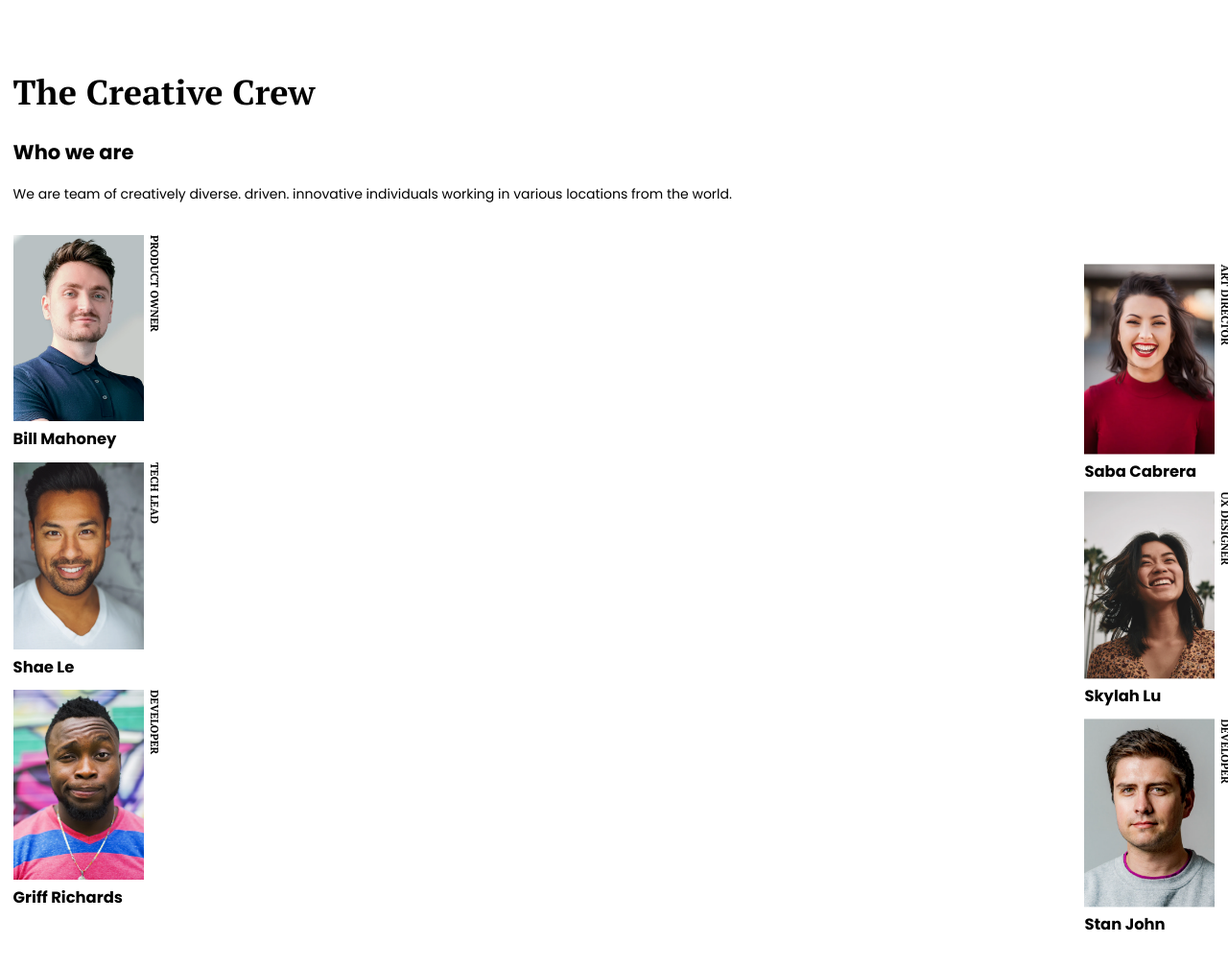
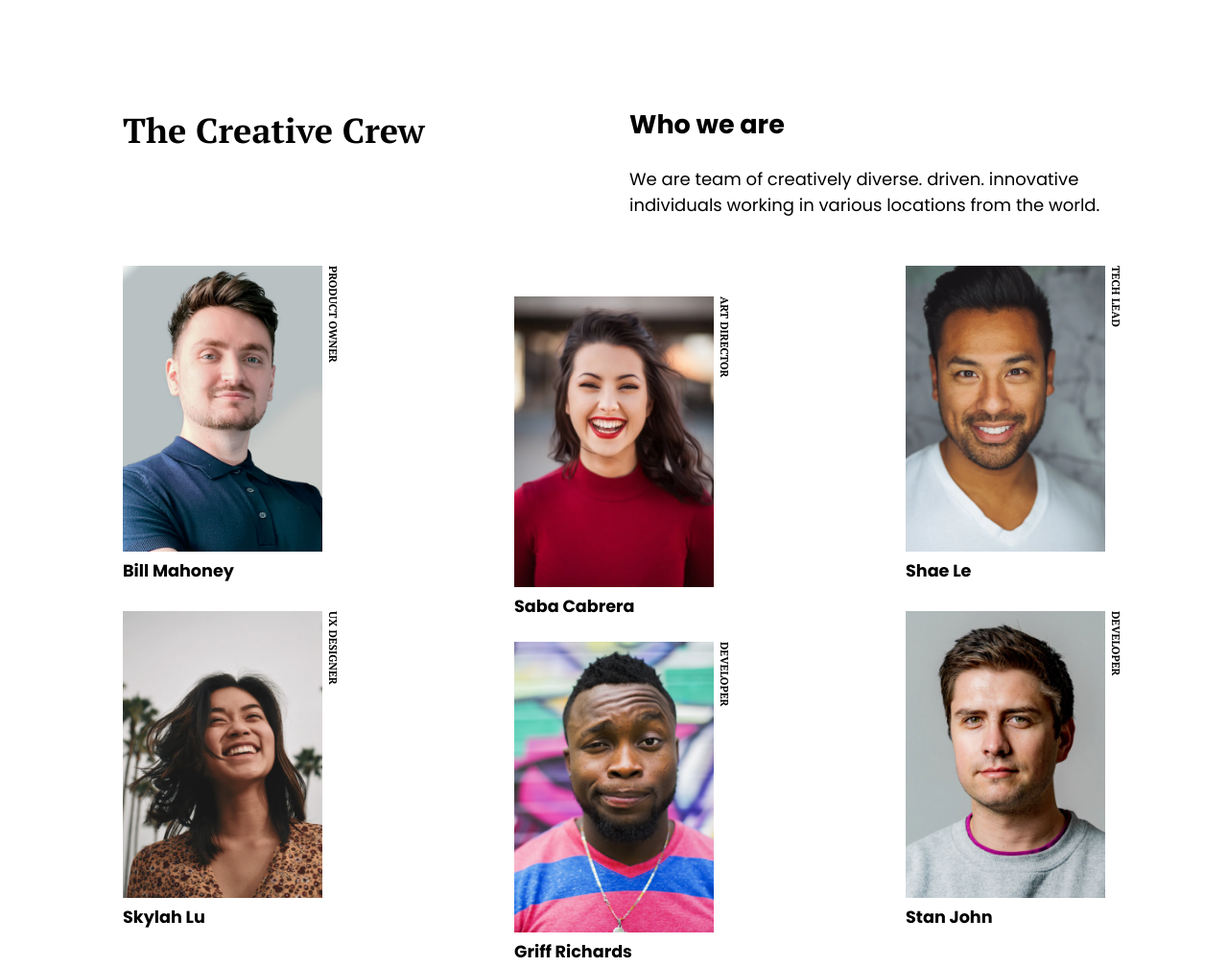
Before and after one commit to habibullah-rezaie/my-team-page, a plain HTML site: page index.html in a window 1280 px wide. Shown: the top 1008 px of the page at 96% size. Drawn offline with Linux system fonts and the light colour scheme.

Commit message:
Update styles at 1024px

```diff
--- a/index.html
+++ b/index.html
@@ -101,6 +101,58 @@
     a.username {
       font-weight: bold;
     }
+
+    @media screen and (min-width: 1024px) {
+      body {
+        font-size: 18px;
+        margin: 5.5rem 8rem;
+      }
+
+      header {
+        display: flex;
+        justify-content: space-between;
+      }
+
+      .lg-first-col {
+        justify-self: start;
+      }
+
+      .lg-second-col {
+        justify-self: center;
+      }
+
+      .lg-third-col {
+        justify-self: end;
+      }
+
+      .team-description {
+        width: 31rem;
+      }
+
+      .team-members {
+        grid-template-columns: 1fr 1fr 1fr;
+        grid-template-rows: repeat(5, .5fr);
+        row-gap: 1.5rem;
+      }
+
+      figure img {
+        width: 13rem;
+      }
+
+      .lower {
+        transform: none;
+      }
+
+      .pc-lower {
+        transform: translateY(2rem);
+      }
+
+      .member-name {
+        font-size: 1.10rem;
+      }
+
+
+    }
   </style>
 
   <title>My Team Page</title>
```
